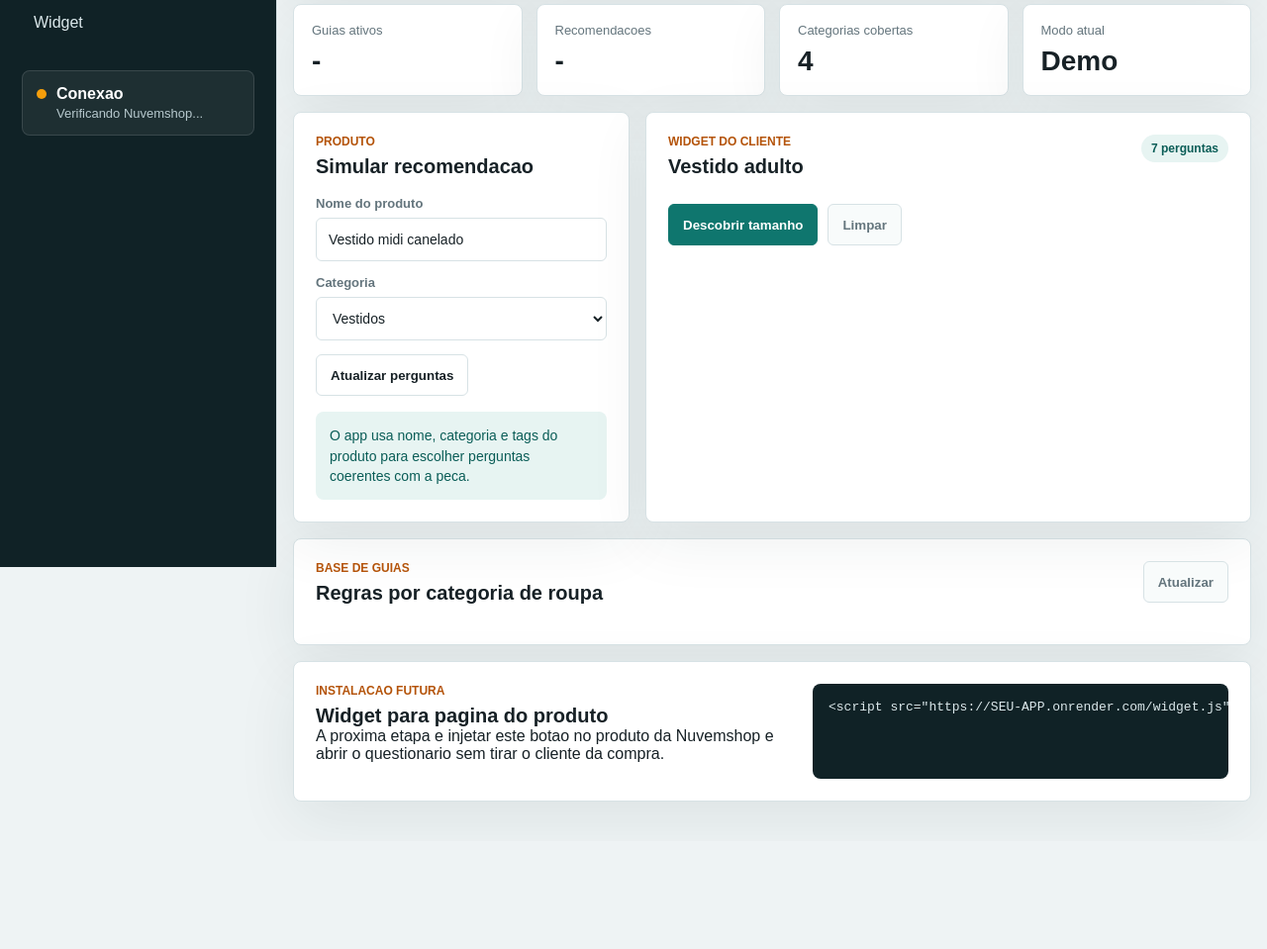
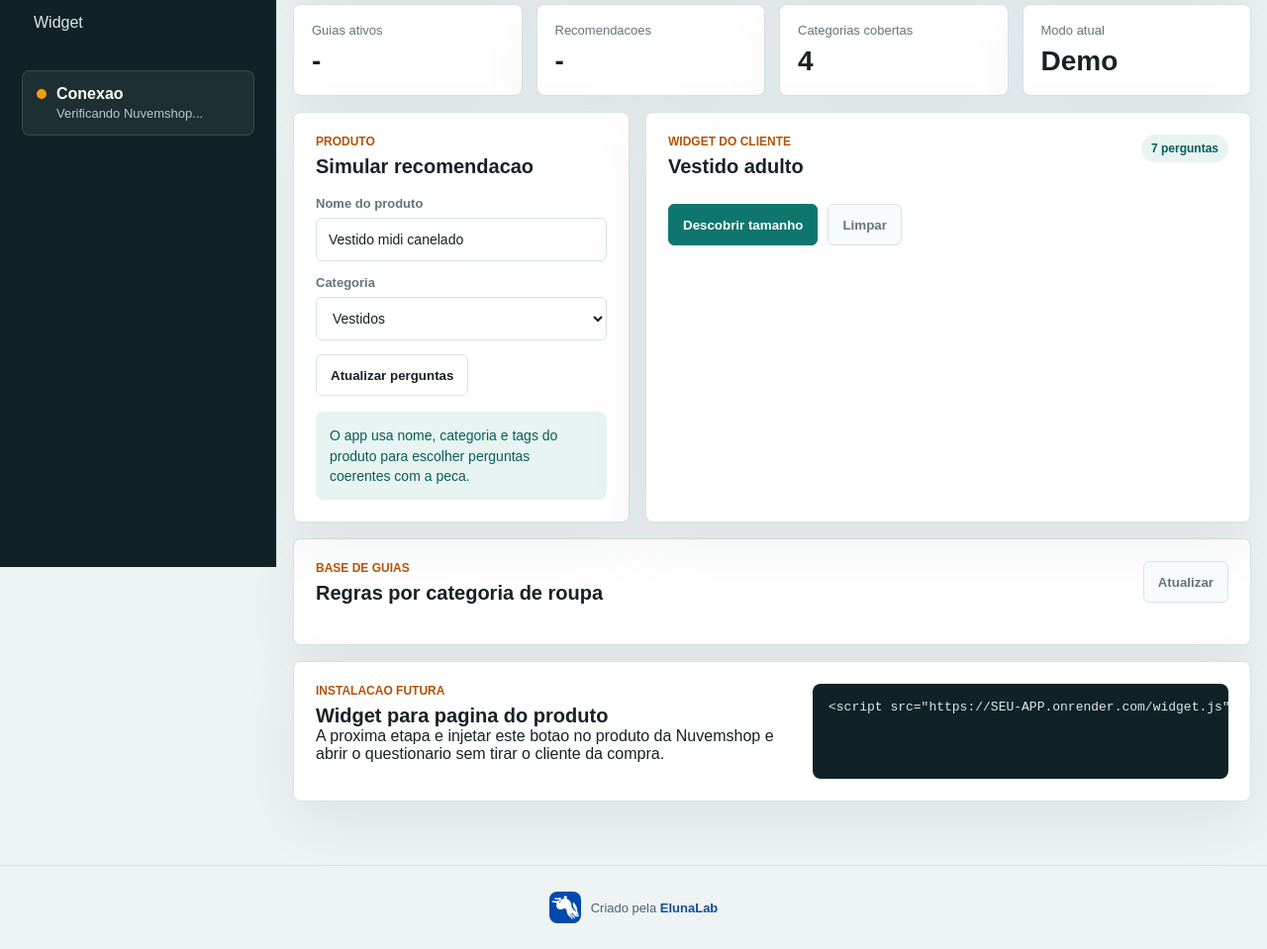
Before and after one commit to elidadutra187/Tamanho-Certo, a website: page public/index.html in a window 1280 px wide. Shown: the part 227-1186 px from the top of the page at 99% size. Before the commit the page ends 1077 px from the top, so only its background shows below. Drawn offline with Linux system fonts and the light colour scheme; no server answers.

Commit message:
Add ElunaLab logo and localized attribution to public pages

```diff
--- /dev/null
+++ b/public/elunalab-footer.css
@@ -0,0 +1,30 @@
+.elunalab-credit {
+  box-sizing: border-box;
+  width: 100%;
+  margin: 24px auto 0;
+  padding: 20px 16px;
+  border-top: 1px solid rgba(110, 125, 140, .16);
+  text-align: center;
+  font: inherit;
+}
+.elunalab-credit a {
+  display: inline-flex;
+  align-items: center;
+  justify-content: center;
+  gap: 10px;
+  min-height: 44px;
+  color: #526174;
+  text-decoration: none;
+  font-size: 13px;
+  line-height: 1.5;
+}
+.elunalab-credit img {
+  display: block;
+  width: 32px;
+  height: 32px;
+  border-radius: 8px;
+  flex-shrink: 0;
+}
+.elunalab-credit strong { color: #164d98; font-weight: 600; }
+.elunalab-credit a:hover strong { text-decoration: underline; }
+.elunalab-credit a:focus-visible { outline: 2px solid #164d98; outline-offset: 5px; border-radius: 4px; }
--- /dev/null
+++ b/public/elunalab-footer.js
@@ -0,0 +1,38 @@
+(function () {
+  "use strict";
+  if (document.getElementById("elunalab-credit")) return;
+  const stylesheet = document.createElement("link");
+  stylesheet.rel = "stylesheet";
+  stylesheet.href = "/elunalab-footer.css";
+  document.head.appendChild(stylesheet);
+  const footer = document.createElement("footer");
+  footer.id = "elunalab-credit";
+  footer.className = "elunalab-credit";
+  const link = document.createElement("a");
+  link.href = "https://elunalab.onrender.com/";
+  link.target = "_blank";
+  link.rel = "noopener noreferrer";
+  const logo = document.createElement("img");
+  logo.src = "/elunalab-logo.png";
+  logo.alt = "";
+  logo.width = 32;
+  logo.height = 32;
+  logo.loading = "lazy";
+  const text = document.createElement("span");
+  const credit = document.createTextNode("Criado pela ");
+  text.append(credit);
+  const name = document.createElement("strong");
+  name.textContent = "ElunaLab";
+  text.appendChild(name);
+  link.append(logo, text);
+  footer.appendChild(link);
+  document.body.appendChild(footer);
+  footer.setAttribute('data-no-translate', '');
+  function localize() {
+    const language=document.documentElement.lang;
+    credit.textContent=language.startsWith('en')?'Created by ':language.startsWith('es')?'Creado por ':'Criado pela ';
+    link.setAttribute('aria-label',language.startsWith('en')?'Created by ElunaLab. Open website in a new tab.':language.startsWith('es')?'Creado por ElunaLab. Abrir sitio en una nueva pestaña.':'Criado pela ElunaLab. Abrir site em uma nova aba.');
+  }
+  localize();
+  new MutationObserver(localize).observe(document.documentElement,{attributes:true,attributeFilter:['lang']});
+})();
--- a/public/index.html
+++ b/public/index.html
@@ -134,5 +134,5 @@
     </main>
 
     <script src="/app.js"></script>
-  </body>
+  <script src="/elunalab-footer.js" defer></script></body>
 </html>
```
Also changed, not shown: ELUNALAB-STANDARD.md (added, +1 -0 lines), public/privacy.html (+1 -1 lines), public/support.html (+1 -1 lines), public/elunalab-logo.png (added).
